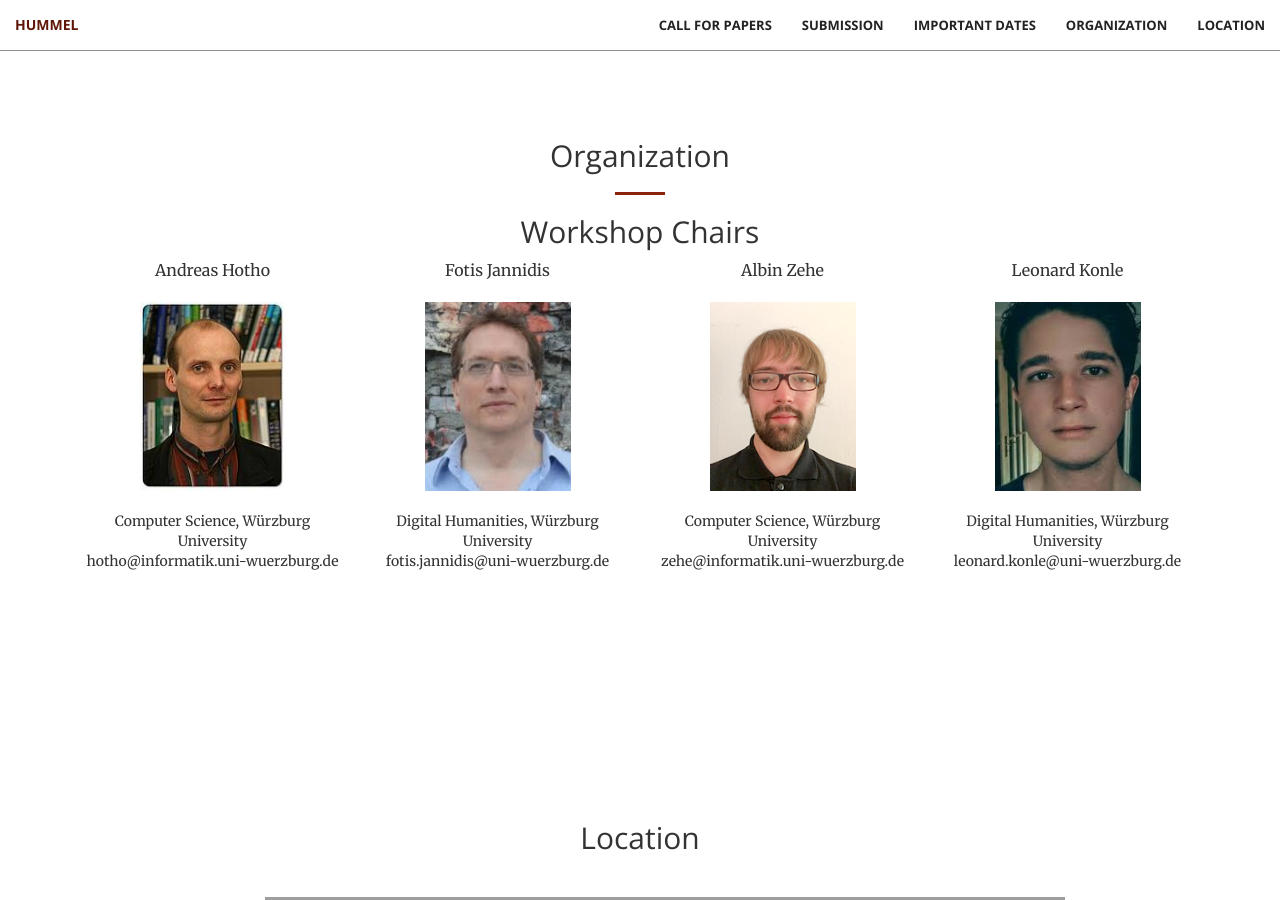
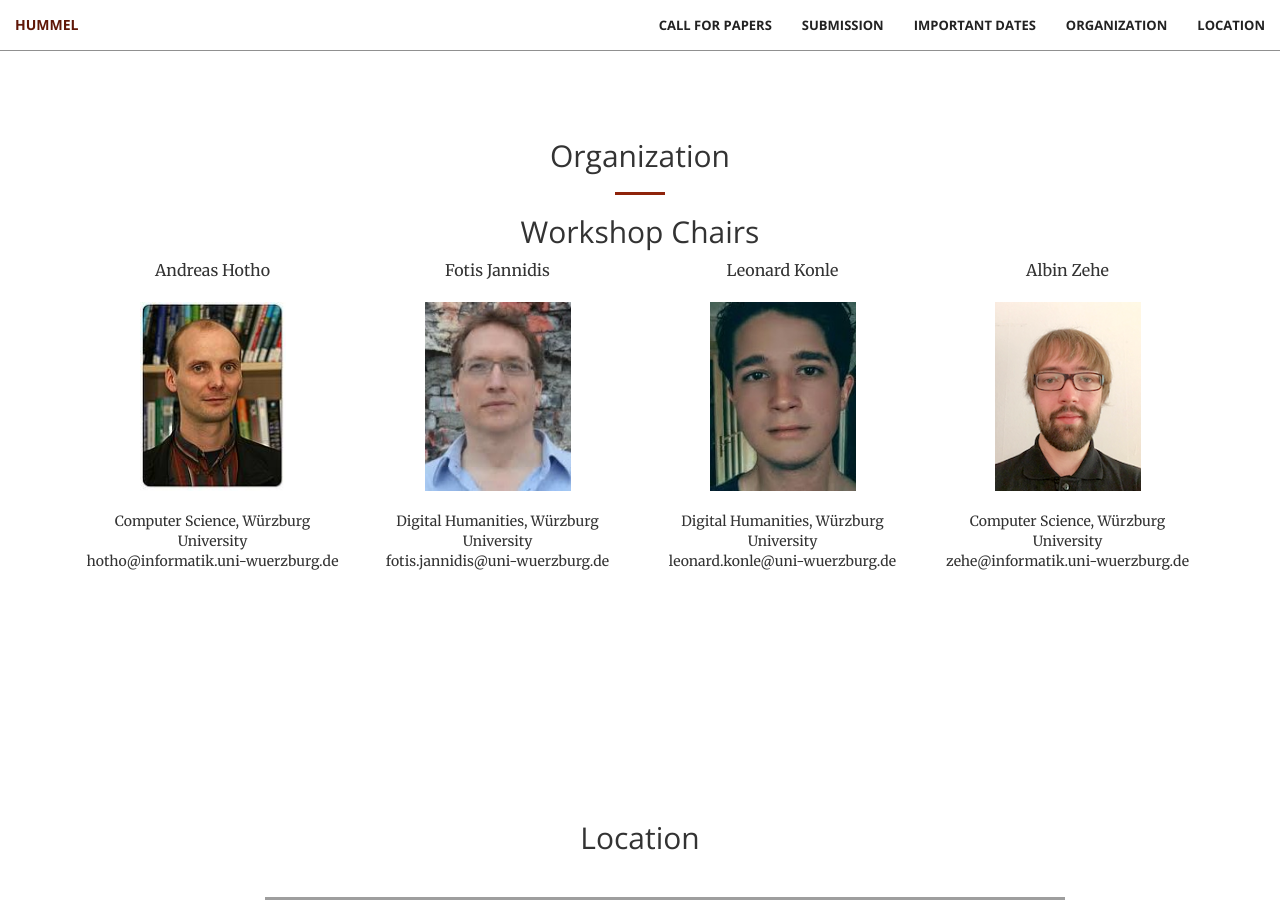
Before and after one commit to cophi-wue/ecml19.hummel.github.io, a Jekyll site: the page built from index.html, in a window 1280 px wide and 900 px high, scrolled down 3513 px. Built offline with Jekyll 4.4.1, drawn with Linux system fonts in a browser that asks for light colours; grey boxes are pictures that could not be loaded.

Commit message:
reordered organizers alphabetically

```diff
--- a/_includes/orga.html
+++ b/_includes/orga.html
@@ -23,18 +23,18 @@
                     fotis.jannidis@uni-wuerzburg.de<br>
                 </div>
                 <div class="col-lg-3 text-center">
+					<p>Leonard Konle</p>
+                    <img src="img/konle.jpeg" alt="" height="189" width="146">
+					<br><br>
+					Digital Humanities, Würzburg University<br>
+                    leonard.konle@uni-wuerzburg.de<br>
+                </div>
+                <div class="col-lg-3 text-center">
 					<p>Albin Zehe</p>
                     <img src="img/zehe.png" alt="" height="189" width="146">
 					<br><br>
 					Computer Science, Würzburg University<br>
                     zehe@informatik.uni-wuerzburg.de<br>
-                </div>
-                <div class="col-lg-3 text-center">
-					<p>Leonard Konle</p>
-                    <img src="img/konle.jpeg" alt="" height="189" width="146">
-					<br><br>
-					Digital Humanities, Würzburg University<br>
-                    leonard.konle@uni-wuerzburg.de<br>
                 </div>
                 </div>
 		</div>
```
